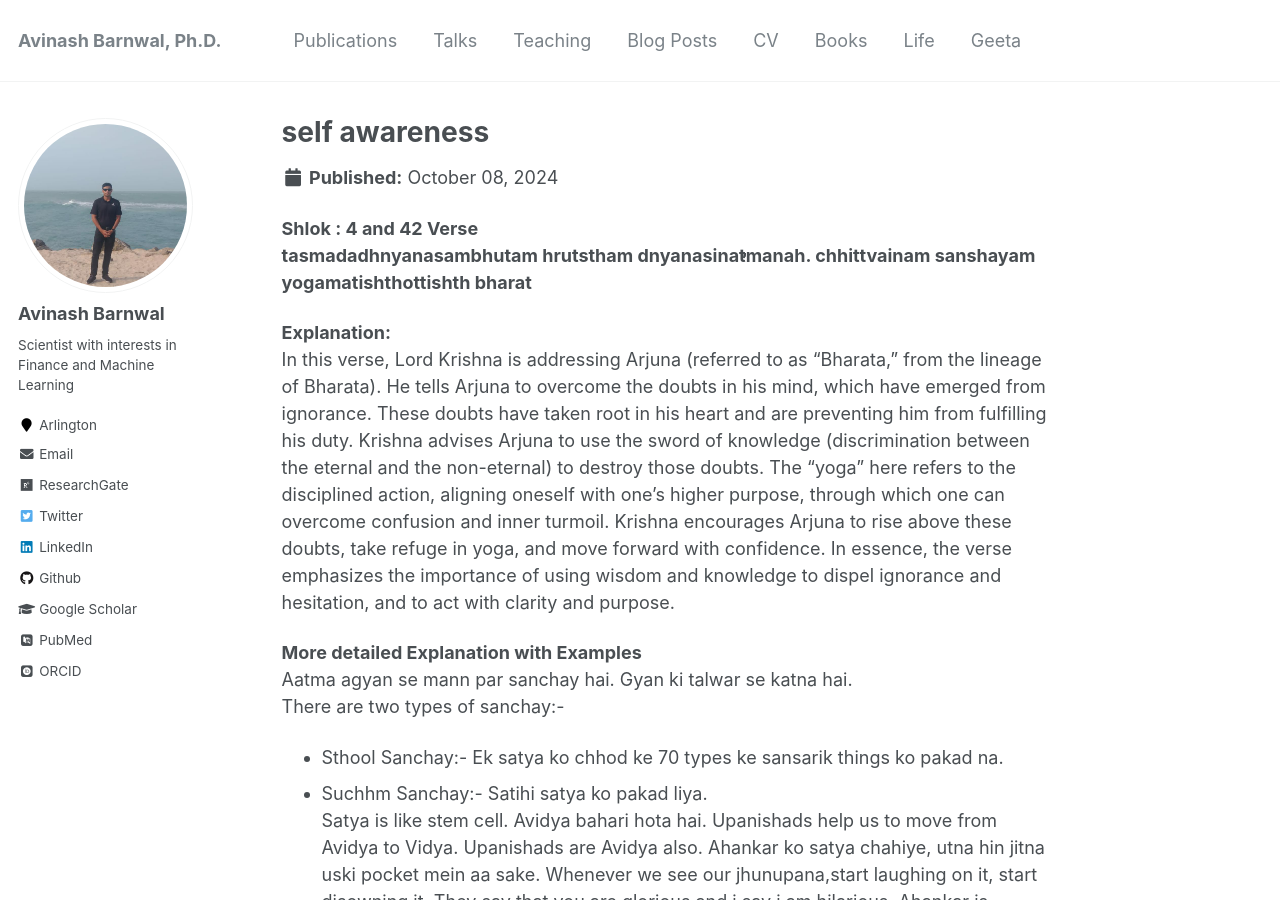
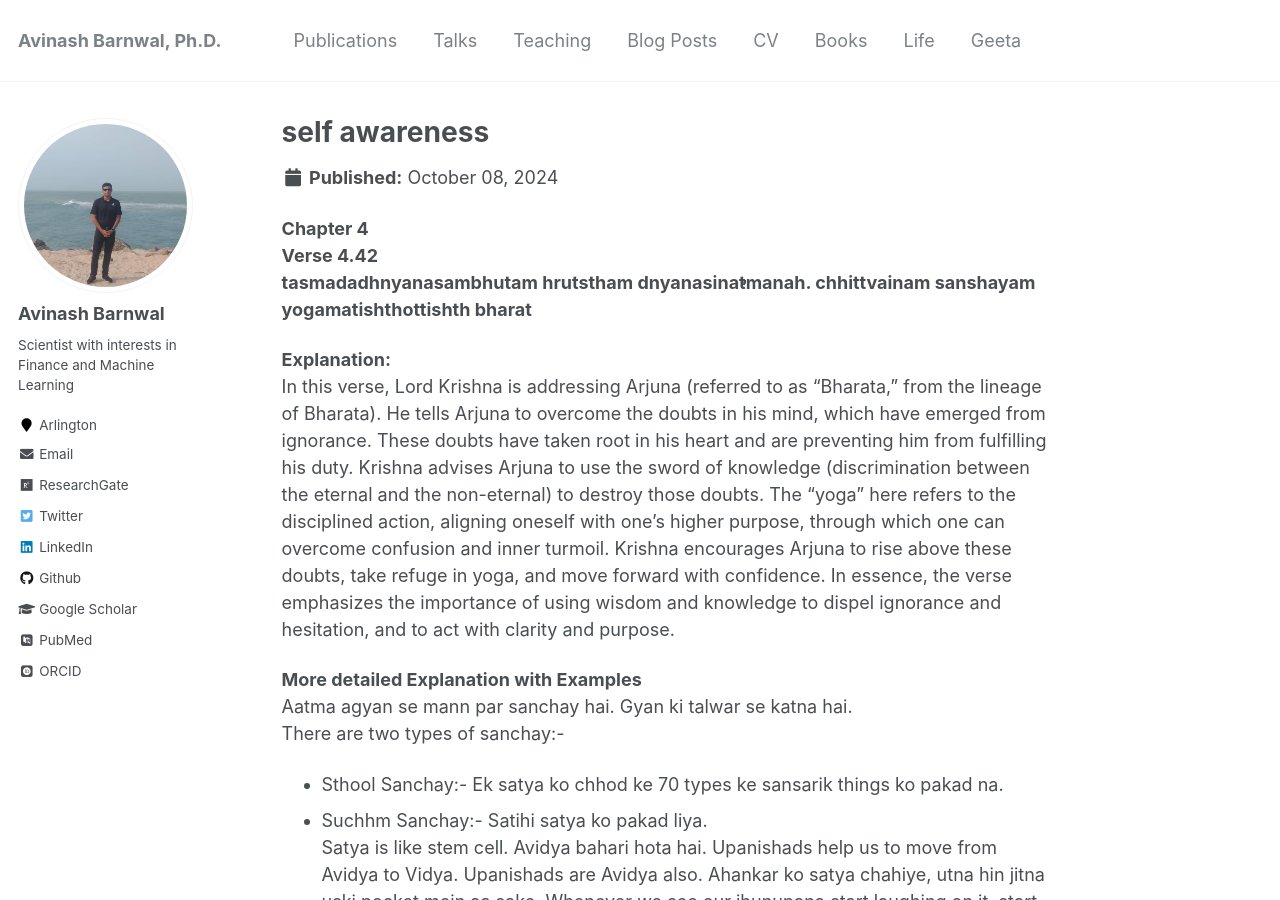
Before and after one commit to avinashbarnwal/avinashbarnwal.github.io, a Jekyll site: the page built from _geeta/shlok_4_42.md, in a window 1280 px wide and 900 px high. Built offline with Jekyll 4.4.1, drawn with Linux system fonts in a browser that asks for light colours; some web fonts are replaced.

Commit message:
Update shlok_4_42.md

```diff
--- a/_geeta/shlok_4_42.md
+++ b/_geeta/shlok_4_42.md
@@ -7,7 +7,8 @@ date: 2024-10-08
 ---
 
 
-**Shlok : 4 and 42 Verse**
+**Chapter 4**
+**Verse 4.42**
 **tasmadadhnyanasambhutam hrutstham dnyanasina̕̕tmanah.
 chhittvainam sanshayam yogamatishthottishth bharat**
 
```
